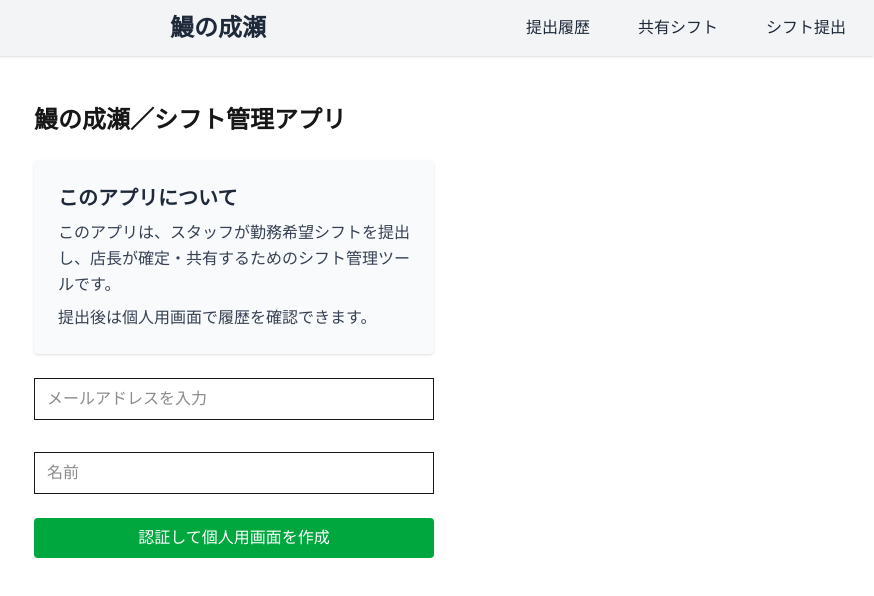
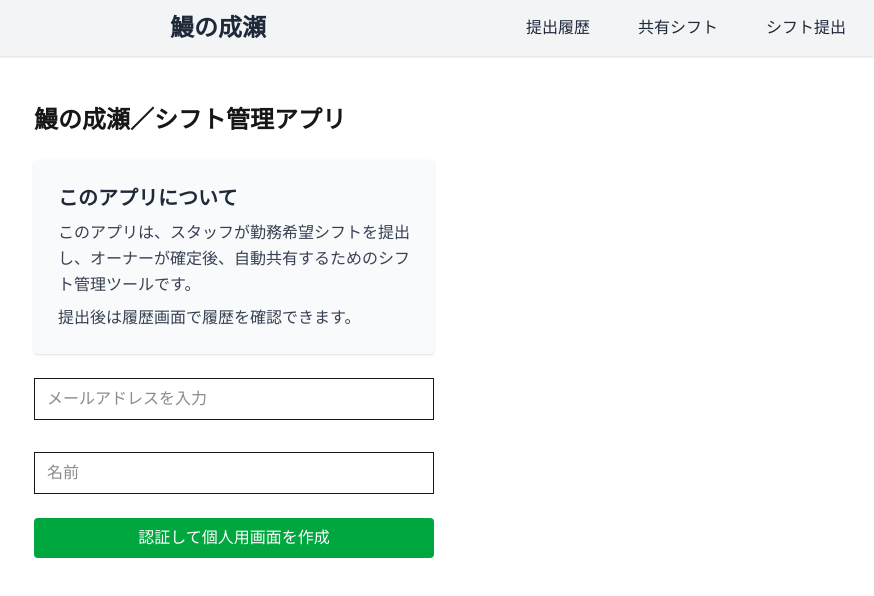
Before and after one commit to cergijame101007/shift-manager, a Next.js app: page / in a window 1280 px wide. Shown: the top 596 px of the page, without its empty margins (406-1280 px from the left). Built offline with nearby package versions, Linux system fonts and the light colour scheme; no server answers.

Commit message:
名前が表示されないエラーを解消

```diff
--- a/src/app/page.tsx
+++ b/src/app/page.tsx
@@ -27,18 +27,19 @@ const TopPage = () => {
 
       if (session) {
         const user = session.user
+        const tempName = localStorage.getItem('tempName');
 
         const { error } = await supabase.from('users').upsert({
           id: user.id,
           email: user.email,
-          name: localStorage.getItem('temp_name') || 'NoName',
+          name: tempName || 'NoName',
           role: 'staff',
           level: 1,
         }, { onConflict: 'id' })
 
-        if (!error) {
-          localStorage.removeItem('temp_name')
-        } else {
+        if (!error && tempName) {
+          localStorage.removeItem('tempName')
+        } else if (error) {
           console.error('upsert error:', error.message)
         }
       }
@@ -74,9 +75,9 @@ const TopPage = () => {
       <section className="bg-gray-50 p-6 rounded shadow">
         <h2 className="text-xl font-semibold mb-2 text-gray-800">このアプリについて</h2>
         <p className="text-gray-700 leading-relaxed">
-          このアプリは、スタッフが勤務希望シフトを提出し、店長が確定・共有するためのシフト管理ツールです。
+          このアプリは、スタッフが勤務希望シフトを提出し、オーナーが確定後、自動共有するためのシフト管理ツールです。
         </p>
-        <p className="mt-2 text-gray-700">提出後は個人用画面で履歴を確認できます。</p>
+        <p className="mt-2 text-gray-700">提出後は履歴画面で履歴を確認できます。</p>
       </section>
 
       {isLoggedIn ? (
@@ -85,7 +86,7 @@ const TopPage = () => {
             onClick={goToHistory}
             className="bg-gray-700 text-white py-2 px-4 rounded shadow hover:bg-gray-800 transition"
           >
-            個人用画面へ進む
+            提出履歴を見る
           </button>
           <button onClick={goToSchedule}
             className="bg-gray-700 text-white py-2 px-4 rounded shadow hover:bg-gray-800 transition"
```
